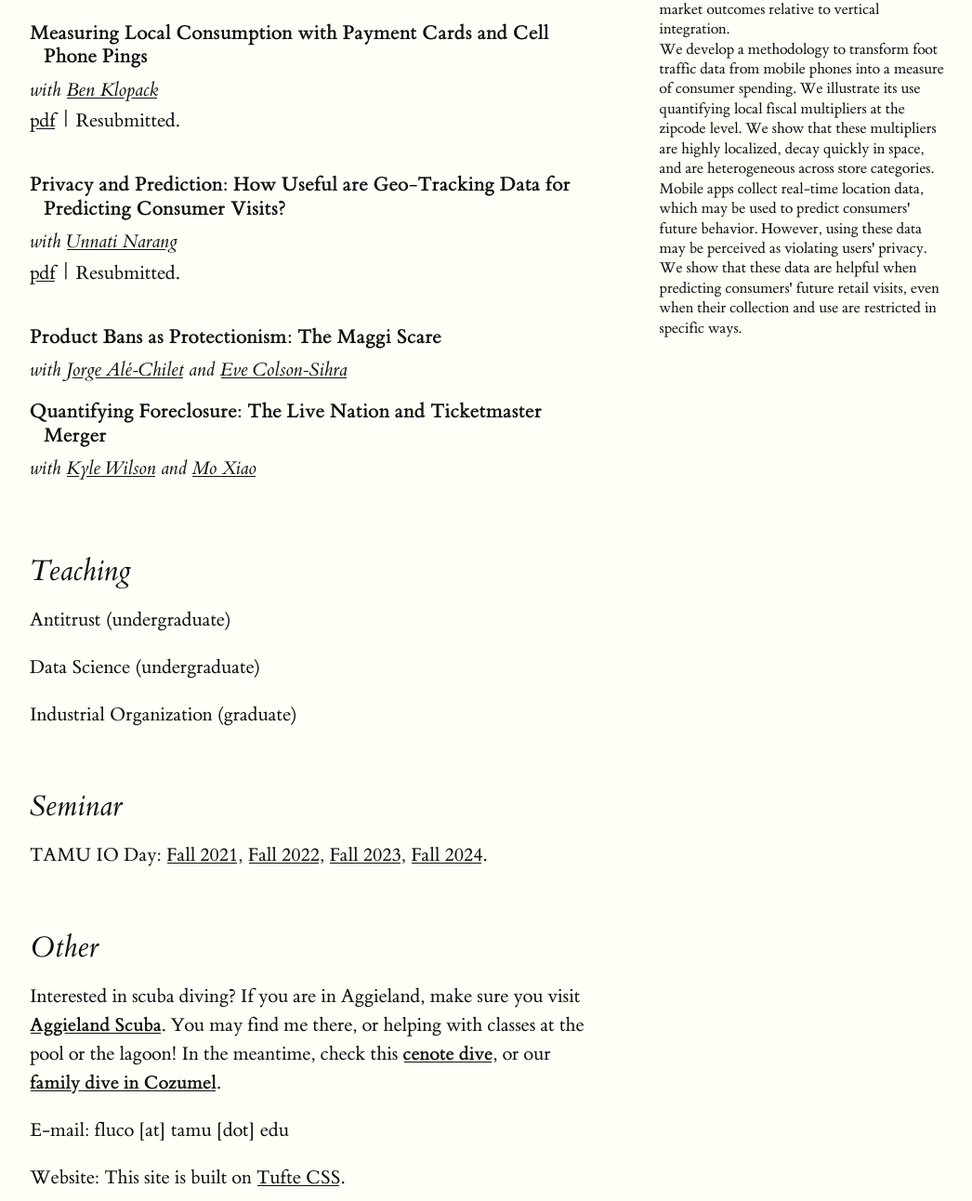
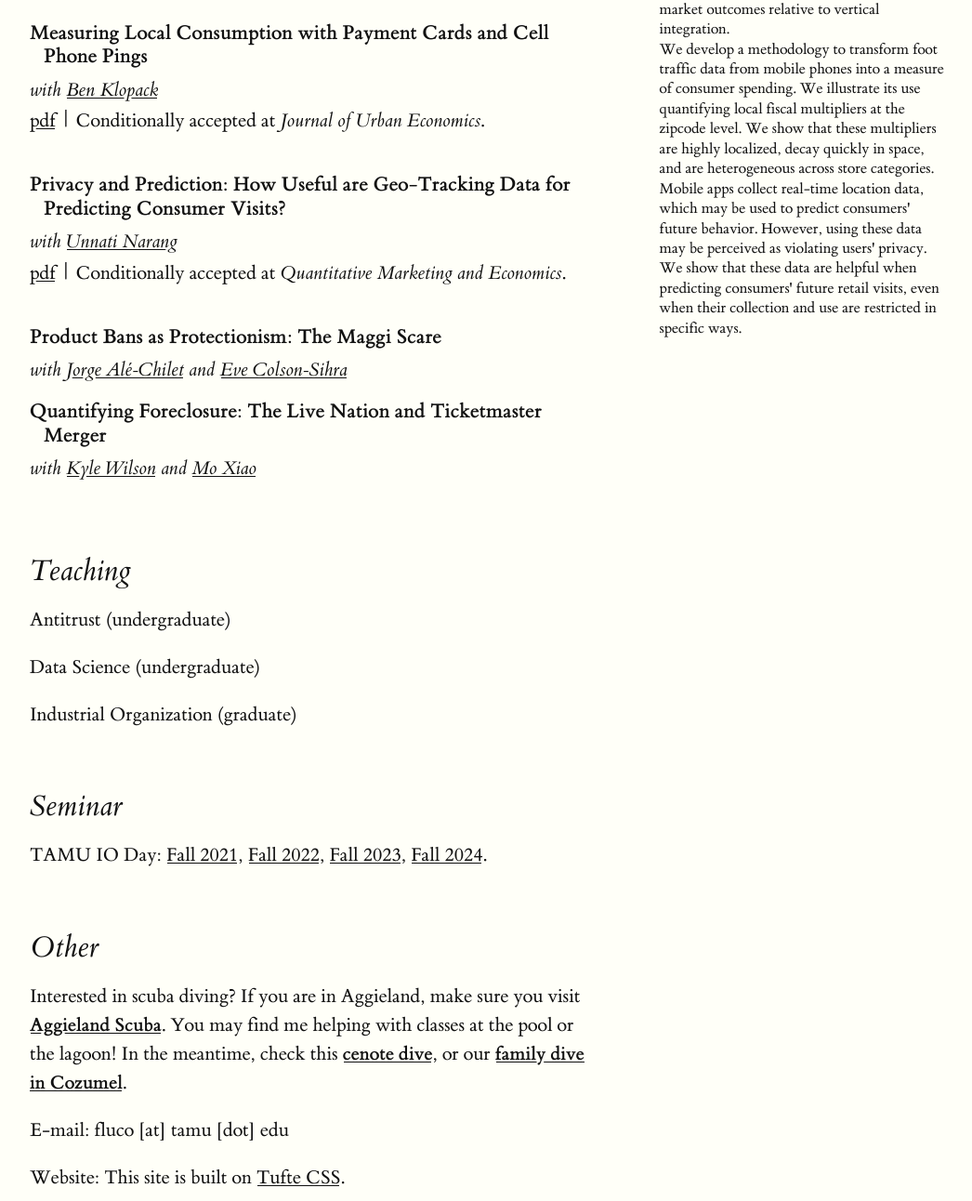
Before and after one commit to flucoe/flucoe.github.io, a plain HTML site: page index.html in a window 1280 px wide. Shown: the part 1828-3120 px from the top of the page at 93% size, without its empty margins (128-1174 px from the left). Drawn offline with Linux system fonts and the light colour scheme.

Commit message:
Updated paper status

```diff
--- a/index.html
+++ b/index.html
@@ -142,7 +142,7 @@ by downloading my <a href="pdfs/Luco_cv.pdf" target = "_blank"><b>CV</b></a>, ch
 	<span class="papertitle"><b>Measuring Local Consumption with Payment Cards and Cell Phone Pings</b></span>
 	<span class="coauthors">with <a href="https://sites.google.com/view/benklopack/" target="_blank">Ben Klopack</a></span>
 		<span class="paperdetails">
-			<a href="pdfs/Klopack_Luco_2025.pdf" target="_blank">pdf</a> | Resubmitted.
+			<a href="pdfs/Klopack_Luco_2025.pdf" target="_blank">pdf</a> | Conditionally accepted at <i>Journal of Urban Economics</i>.
         </span>
 </p>
 
@@ -152,7 +152,7 @@ by downloading my <a href="pdfs/Luco_cv.pdf" target = "_blank"><b>CV</b></a>, ch
         <span class="papertitle"><b>Privacy and Prediction: How Useful are Geo-Tracking Data for Predicting Consumer Visits?</b></span>
 	<span class="coauthors">with <a href="http://www.unnatinarang.com/" target="_blank">Unnati Narang</a></span>
 	<span class="paperdetails">
-			<a href="pdfs/Narang_Luco_geotracking.pdf" target="_blank">pdf</a> | Resubmitted.
+			<a href="pdfs/Narang_Luco_geotracking.pdf" target="_blank">pdf</a> | Conditionally accepted at <i>Quantitative Marketing and Economics</i>.
         </span>
 </p>
 
@@ -195,7 +195,7 @@ by downloading my <a href="pdfs/Luco_cv.pdf" target = "_blank"><b>CV</b></a>, ch
 -->
 <section>
 <h2>Other</h2>
-<p>Interested in scuba diving? If you are in Aggieland, make sure you visit <a href = "https://www.aggielandscuba.com/" target ="_blank"><b>Aggieland Scuba</b></a>. You may find me there, or helping with classes at the pool or the lagoon! In the meantime, check this <a href = "https://www.instagram.com/p/C9qJy2wSMTT/?img_index=1" target ="_blank"><b>cenote dive</b></a>, or our <a href = "https://www.instagram.com/p/C9YQ4NVSZi-/?img_index=1" target ="_blank"><b>family dive in Cozumel</b></a>.
+<p>Interested in scuba diving? If you are in Aggieland, make sure you visit <a href = "https://www.aggielandscuba.com/" target ="_blank"><b>Aggieland Scuba</b></a>. You may find me helping with classes at the pool or the lagoon! In the meantime, check this <a href = "https://www.instagram.com/p/C9qJy2wSMTT/?img_index=1" target ="_blank"><b>cenote dive</b></a>, or our <a href = "https://www.instagram.com/p/C9YQ4NVSZi-/?img_index=1" target ="_blank"><b>family dive in Cozumel</b></a>.
 <p>E-mail: fluco [at] tamu [dot] edu</p>
 <p>Website: This site is built on <a href="https://edwardtufte.github.io/tufte-css/" target="_blank">Tufte CSS</a>.</p>
 </section>
```
